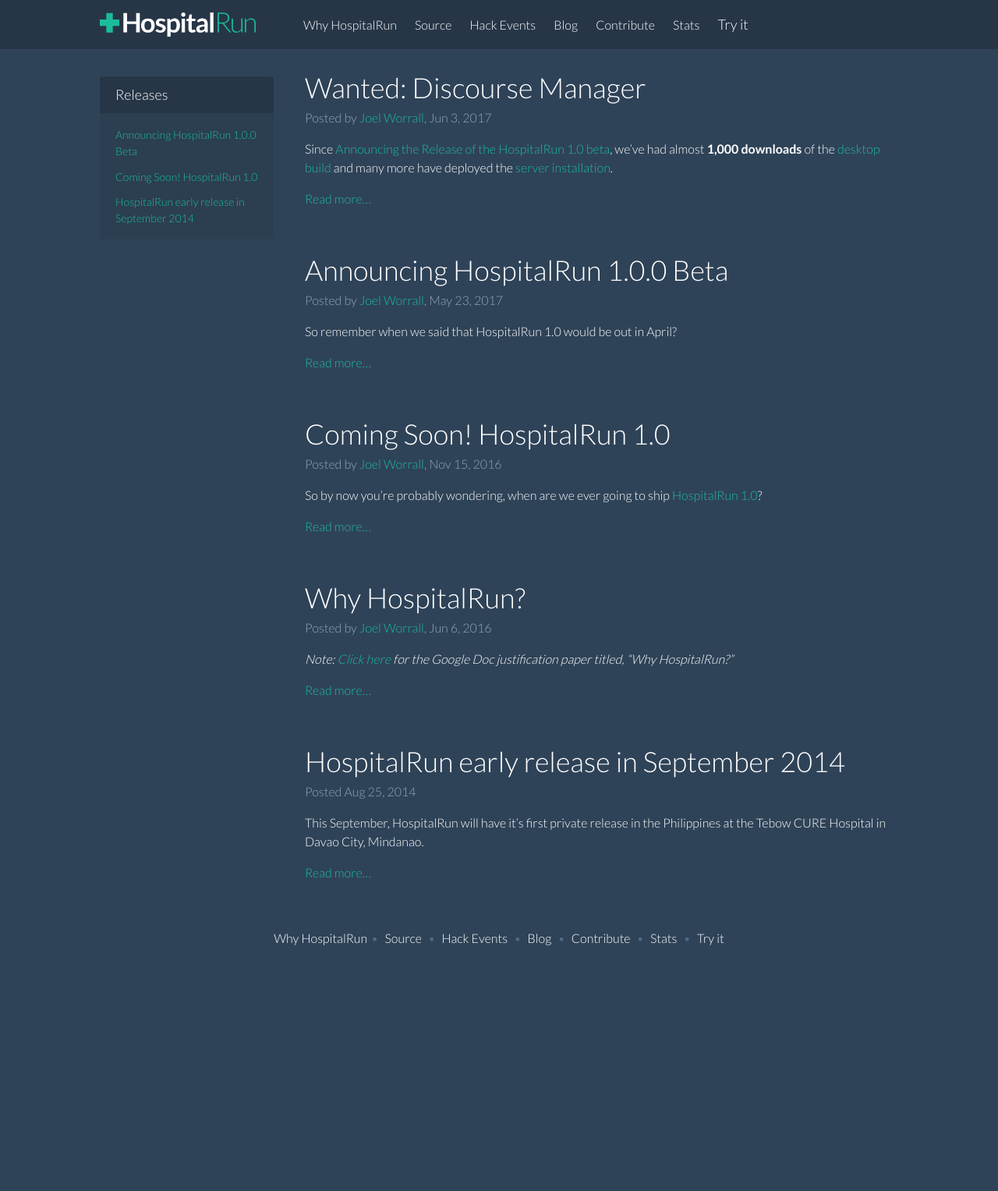
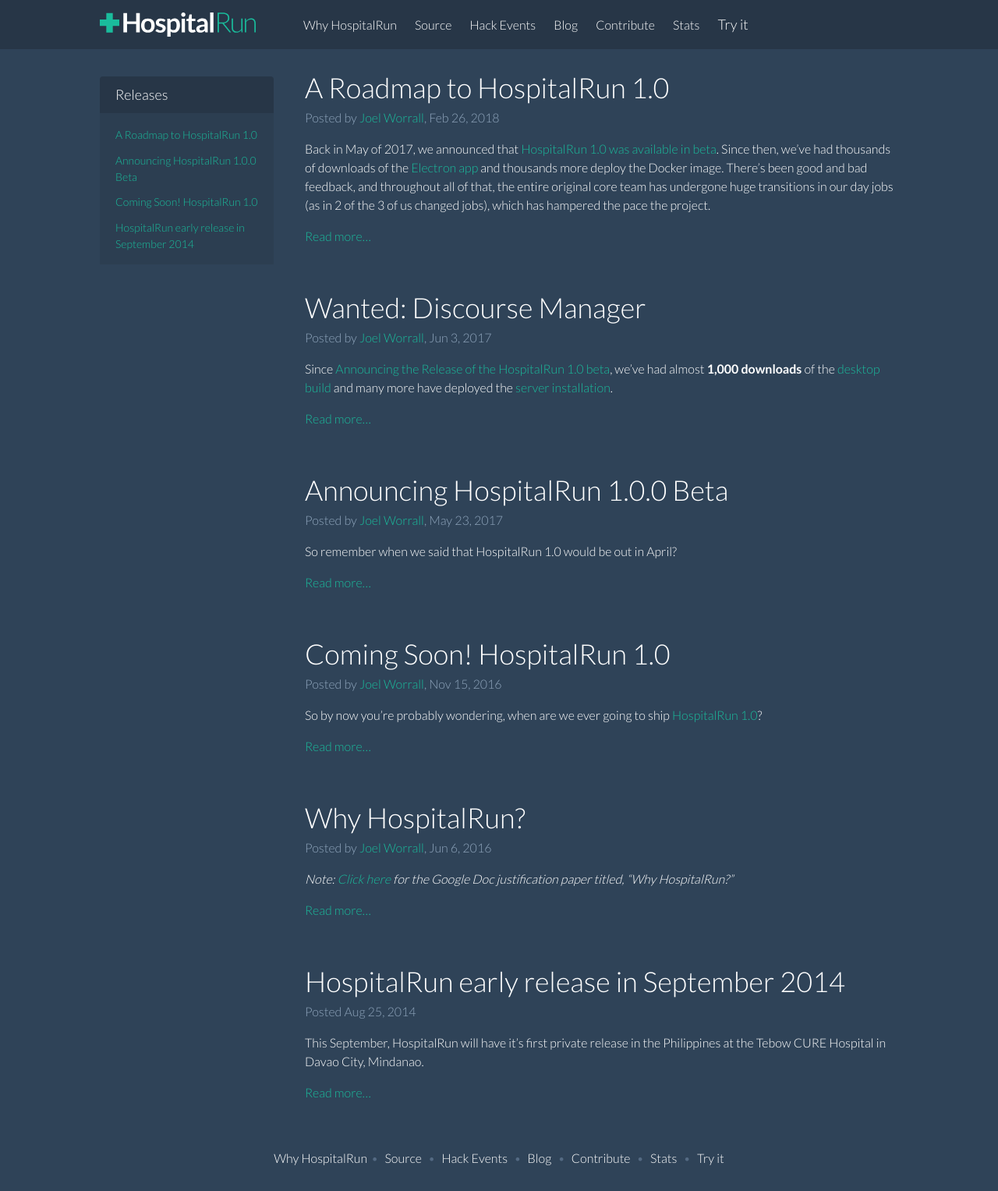
Before and after one commit to HospitalRun/hospitalrun.io, a Jekyll site: the page built from blog/index.md, in a window 1280 px wide. Shown: the whole page at 78% size. Built offline with Jekyll 4.4.1, drawn with Linux system fonts in a browser that asks for light colours; before the commit the page ends 1245 px from its top, so only the background shows below that.

Commit message:
Adding the HospitalRun 1.0 blog post

```diff
--- a/_includes/home/hero.html
+++ b/_includes/home/hero.html
@@ -6,7 +6,7 @@
     <div class="cta-row">
       <a href="/tryit" class="cta primary">Try HospitalRun</a>
       <a href="https://github.com/HospitalRun/hospitalrun-frontend" class="cta secondary">View source on GitHub</a>
-      <p>HospitalRun 1.0.0 Beta is now available! <a href="/blog/2017/05/announcing-hospitalrun-1.0.0-beta">Read more</a>.</p>
+      <p>Join the effort to release <a href="/blog/2018/02/roadmap-to-hospitalrun-1.0">HospitalRun 1.0!</a></p>
     </div>
 
     <div class="screenshot">
--- /dev/null
+++ b/_posts/2018-02-26-roadmap-to-hospitalrun-1.0.markdown
@@ -0,0 +1,48 @@
+---
+title: A Roadmap to HospitalRun 1.0
+date: 2018-02-26 12:00:00 Z
+categories:
+- hospitalrun
+- update
+- roadmap
+- releases
+subtitle: What can you do to ship 1.0?
+author: Joel Worrall
+author_url: http://joelworrall.com
+layout: post
+---
+
+Back in May of 2017, we announced that <a href="/blog/2017/05/announcing-hospitalrun-1.0.0-beta" target="hr2">HospitalRun 1.0 was available in beta</a>. Since then, we've had thousands of downloads of the <a href="/tryit" target="hr2">Electron app</a> and thousands more deploy the Docker image. There's been good and bad feedback, and throughout all of that, the entire original core team has undergone huge transitions in our day jobs (as in 2 of the 3 of us changed jobs), which has hampered the pace the project.
+
+# Determining the 1.0 Feature Set
+One of the key questions that we've had to get our hands around is the how much was enough to release 1.0. There's no end to the feature list that people would like to see in HospitalRun. So we've settled on the <a href="https://github.com/HospitalRun/hospitalrun-frontend/projects/5" target="hr2">following project</a> which focuses on ensuring the base platform is ready for an on going cycle continuous development, release, and improvement.
+
+Those features include:
+<dl>
+	<dt>Tracking and usage</dt>
+	<dd>For the project to be sustainable, we need to find an appropriate, permissioned way to answer the question where and how is it being used? We also need this information as a source of understanding where else to invest. We need to do that in a transparent and ethical way that protects PII but offers (with consent) the project the vital information it needs to make HospitalRun better.</dd>
+	<dt>Automated deployments and builds</dt>
+	<dd>Each time code is pushed to the master branch, we need mechanisms to automatically build and release (and update) the Electron app and Docker images</dd>
+	<dt>Dependency upgrades</dt>
+	<dd>Cleaning up a handful of dependency and library upgrade issues as well as some key bug fixes</dd>
+	<dt>A Handful of Oft-Requested Issues</dt>
+	<dd>Features around managing logins and branding on an instance</dd>
+</dl>
+You can see the entire project <a href="https://github.com/HospitalRun/hospitalrun-frontend/projects/5" target="hr2">here</a>.
+
+<div class="cta-row">
+	<a href="https://github.com/HospitalRun/hospitalrun-frontend/projects/5" class="cta primary" target="hr2">1.0 Roadmap</a>
+	<a href="https://github.com/HospitalRun/hospitalrun-frontend" class="cta secondary">View source on GitHub</a>
+</div>
+
+# May 31, 2018
+Deadlines are helpful in providing focus. That's why we're challenging the community to get HospitalRun into a state that it can ship 1.0 by/before May 31, 2018. We won't be able to do it without your help; but with a small amount of expertise in some key areas, this is totally achievable.
+
+# To Get Involved...
+- Start by reviewing the <a href="https://github.com/HospitalRun/hospitalrun-frontend/projects/5" target="hr2">1.0 Roadmap project</a>.
+- Then go to the <a href="https://github.com/HospitalRun/hospitalrun-frontend#contributing" target="hr2">README</a> and follow the setup instructions
+
+Thanks in advance for everything you do to support the project.
+
+[jekyll-gh]: https://github.com/mojombo/jekyll
+[jekyll]:    http://jekyllrb.com
--- a/_sass/_base.scss
+++ b/_sass/_base.scss
@@ -22,6 +22,12 @@ body {
 
 h1, h2, h3, h4, h5, h6 {
   font-weight: 300;
+}
+
+dt {
+  color: $green;
+  font-weight: bold;
+  line-height: 25px;
 }
 
 a         {
```
